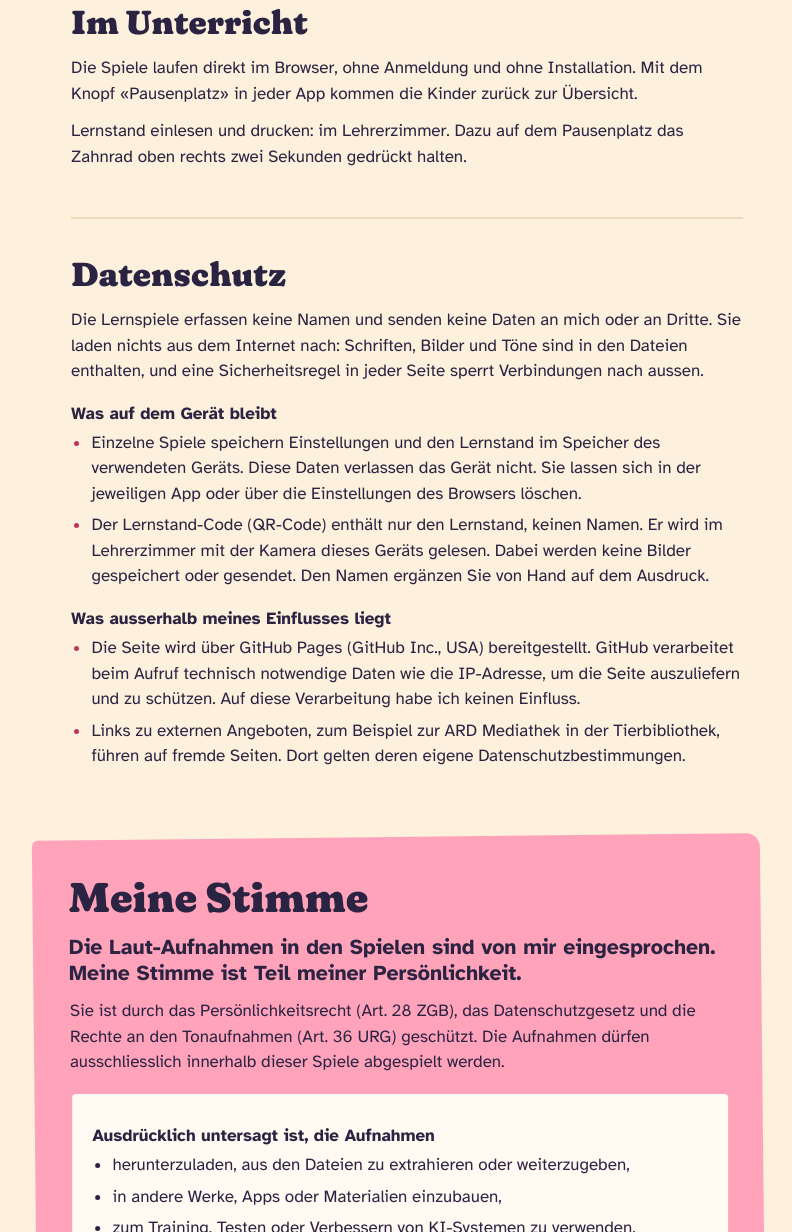
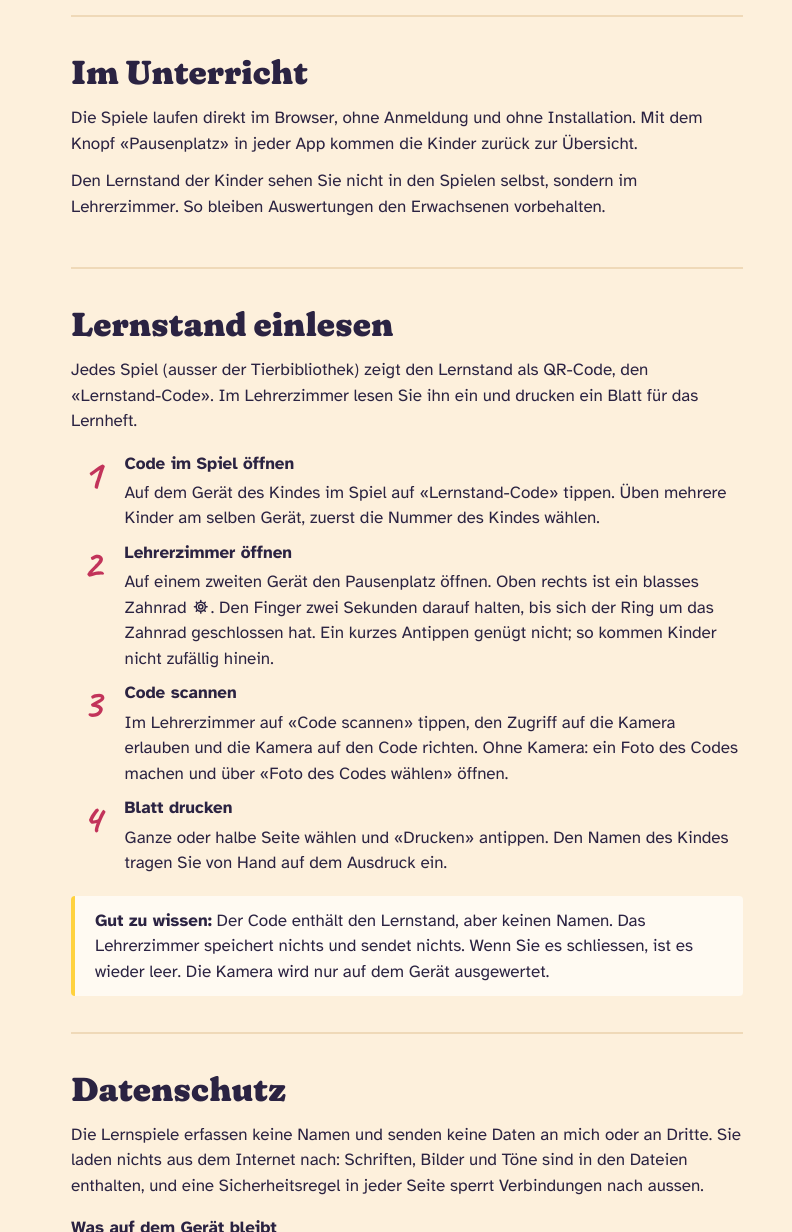
Before and after one commit to benihonegger-source/LandingpageApps, a plain HTML site: page richtlinien.html in a window 1280 px wide. Shown: the part 460-1692 px from the top of the page, without its empty margins (233-1025 px from the left). Drawn offline with Linux system fonts and the light colour scheme.

Commit message:
Richtlinien: Anleitung zum Einlesen des Lernstand-Codes im Lehrerzimmer
Co-Authored-By: Claude Opus 5.5 <noreply@anthropic.com>
Claude-Session: https://claude.ai/code/session_01BpfrrGdWhD1ry9foojShYs

```diff
--- a/richtlinien.html
+++ b/richtlinien.html
@@ -150,6 +150,19 @@ section.stimme .verbot{
   section.stimme{margin-inline:calc(var(--gap-l) * -1) calc(var(--gap) * -1);padding-inline:var(--gap-l)}
 }
 
+/* Anleitung Lernstand: echte Abfolge, darum nummeriert */
+ol.schritte{counter-reset:s;list-style:none;margin:var(--gap) 0;padding:0;display:grid;gap:var(--gap-s);max-width:65ch}
+ol.schritte > li{counter-increment:s;display:grid;grid-template-columns:2.6rem minmax(0,1fr);column-gap:var(--gap-s);align-items:start}
+ol.schritte > li::before{
+  content:counter(s);grid-row:1 / span 2;
+  font-family:var(--font-chalk);font-weight:var(--font-bold);font-size:var(--text-3xl);line-height:var(--leading-tight);
+  color:var(--rosa-tief);text-align:center;
+}
+ol.schritte b{display:block;font-size:var(--text-base);line-height:var(--leading-heading);margin-bottom:var(--gap-xs)}
+ol.schritte p{margin:0}
+.zahnrad{display:inline-block;width:1.15em;height:1.15em;vertical-align:-.2em;color:var(--tinte)}
+.merke{padding:var(--gap-s) var(--gap);background:var(--blatt);border-radius:4px;border-left:4px solid var(--gelb);max-width:65ch}
+.merke p:last-child{margin-bottom:0}
 footer{padding-top:var(--gap);border-top:2px solid var(--platz-tief);font-size:var(--text-sm);color:var(--tinte-matt)}
 
 @media print{
@@ -176,6 +189,7 @@ footer{padding-top:var(--gap);border-top:2px solid var(--platz-tief);font-size:v
   <nav class="inhalt" aria-label="Inhalt">
     <ul>
       <li><a href="#einsatz">Im Unterricht</a></li>
+      <li><a href="#lernstand">Lernstand einlesen</a></li>
       <li><a href="#datenschutz">Datenschutz</a></li>
       <li><a href="#stimme">Meine Stimme</a></li>
       <li><a href="#nutzung">Urheberrecht und Nutzung</a></li>
@@ -185,7 +199,21 @@ footer{padding-top:var(--gap);border-top:2px solid var(--platz-tief);font-size:v
   <section id="einsatz">
     <h2>Im Unterricht</h2>
     <p>Die Spiele laufen direkt im Browser, ohne Anmeldung und ohne Installation. Mit dem Knopf «Pausenplatz» in jeder App kommen die Kinder zurück zur Übersicht.</p>
-    <p>Lernstand einlesen und drucken: im Lehrerzimmer. Dazu auf dem Pausenplatz das Zahnrad oben rechts zwei Sekunden gedrückt halten.</p>
+    <p>Den Lernstand der Kinder sehen Sie nicht in den Spielen selbst, sondern im Lehrerzimmer. So bleiben Auswertungen den Erwachsenen vorbehalten.</p>
+  </section>
+
+  <section id="lernstand">
+    <h2>Lernstand einlesen</h2>
+    <p>Jedes Spiel (ausser der Tierbibliothek) zeigt den Lernstand als QR-Code, den «Lernstand-Code». Im Lehrerzimmer lesen Sie ihn ein und drucken ein Blatt für das Lernheft.</p>
+    <ol class="schritte">
+      <li><b>Code im Spiel öffnen</b><p>Auf dem Gerät des Kindes im Spiel auf «Lernstand-Code» tippen. Üben mehrere Kinder am selben Gerät, zuerst die Nummer des Kindes wählen.</p></li>
+      <li><b>Lehrerzimmer öffnen</b><p>Auf einem zweiten Gerät den Pausenplatz öffnen. Oben rechts ist ein blasses Zahnrad <svg class="zahnrad" viewBox="0 0 24 24" aria-hidden="true"><g fill="none" stroke="currentColor" stroke-width="1.8" stroke-linecap="round" stroke-linejoin="round"><circle cx="12" cy="12" r="2.6"/><path d="M12 4.2v1.6M12 18.2v1.6M4.2 12h1.6M18.2 12h1.6M6.5 6.5l1.1 1.1M16.4 16.4l1.1 1.1M6.5 17.5l1.1-1.1M16.4 7.6l1.1-1.1"/><circle cx="12" cy="12" r="5.6"/></g></svg>. Den Finger zwei Sekunden darauf halten, bis sich der Ring um das Zahnrad geschlossen hat. Ein kurzes Antippen genügt nicht; so kommen Kinder nicht zufällig hinein.</p></li>
+      <li><b>Code scannen</b><p>Im Lehrerzimmer auf «Code scannen» tippen, den Zugriff auf die Kamera erlauben und die Kamera auf den Code richten. Ohne Kamera: ein Foto des Codes machen und über «Foto des Codes wählen» öffnen.</p></li>
+      <li><b>Blatt drucken</b><p>Ganze oder halbe Seite wählen und «Drucken» antippen. Den Namen des Kindes tragen Sie von Hand auf dem Ausdruck ein.</p></li>
+    </ol>
+    <div class="merke">
+      <p><b>Gut zu wissen:</b> Der Code enthält den Lernstand, aber keinen Namen. Das Lehrerzimmer speichert nichts und sendet nichts. Wenn Sie es schliessen, ist es wieder leer. Die Kamera wird nur auf dem Gerät ausgewertet.</p>
+    </div>
   </section>
 
   <section id="datenschutz">
```
